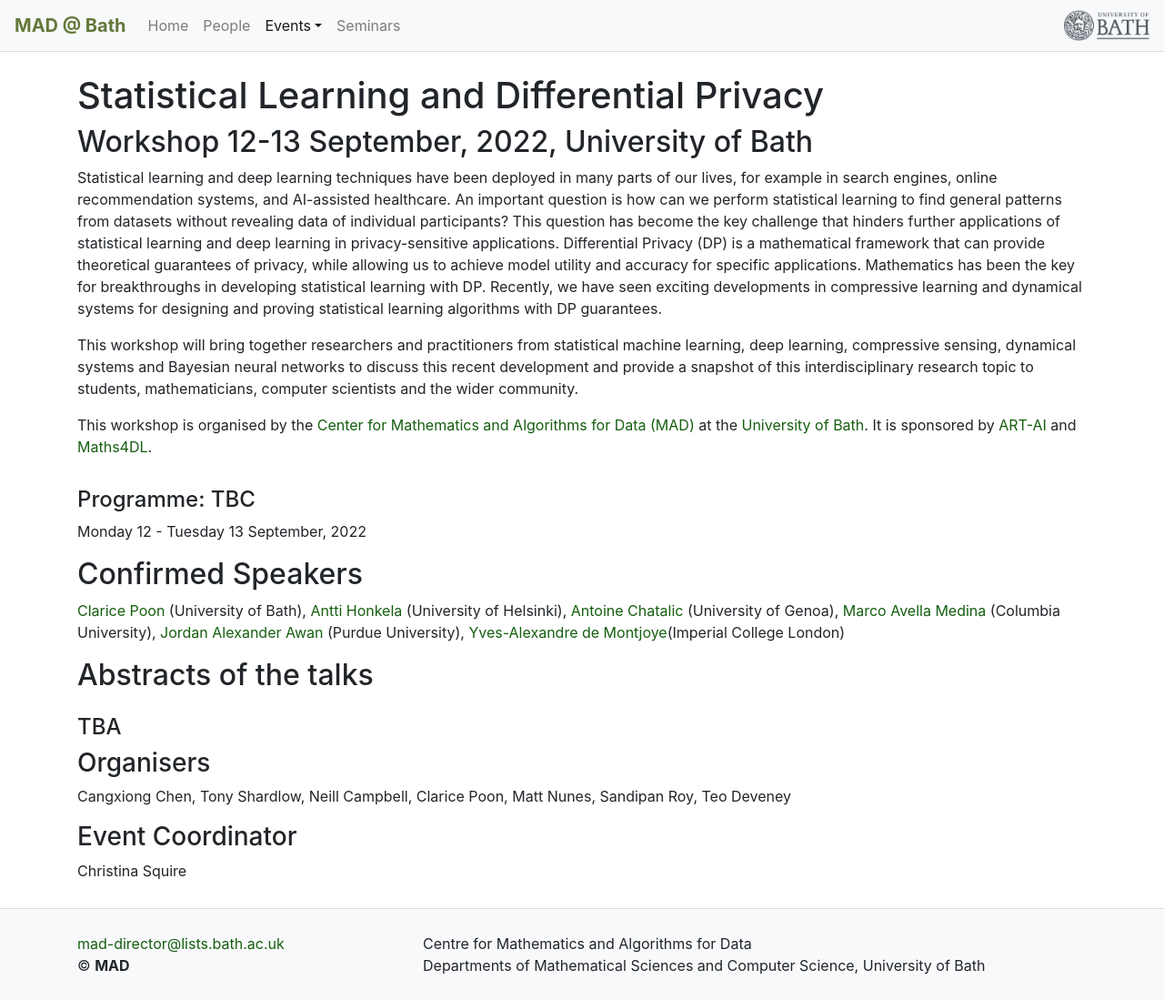
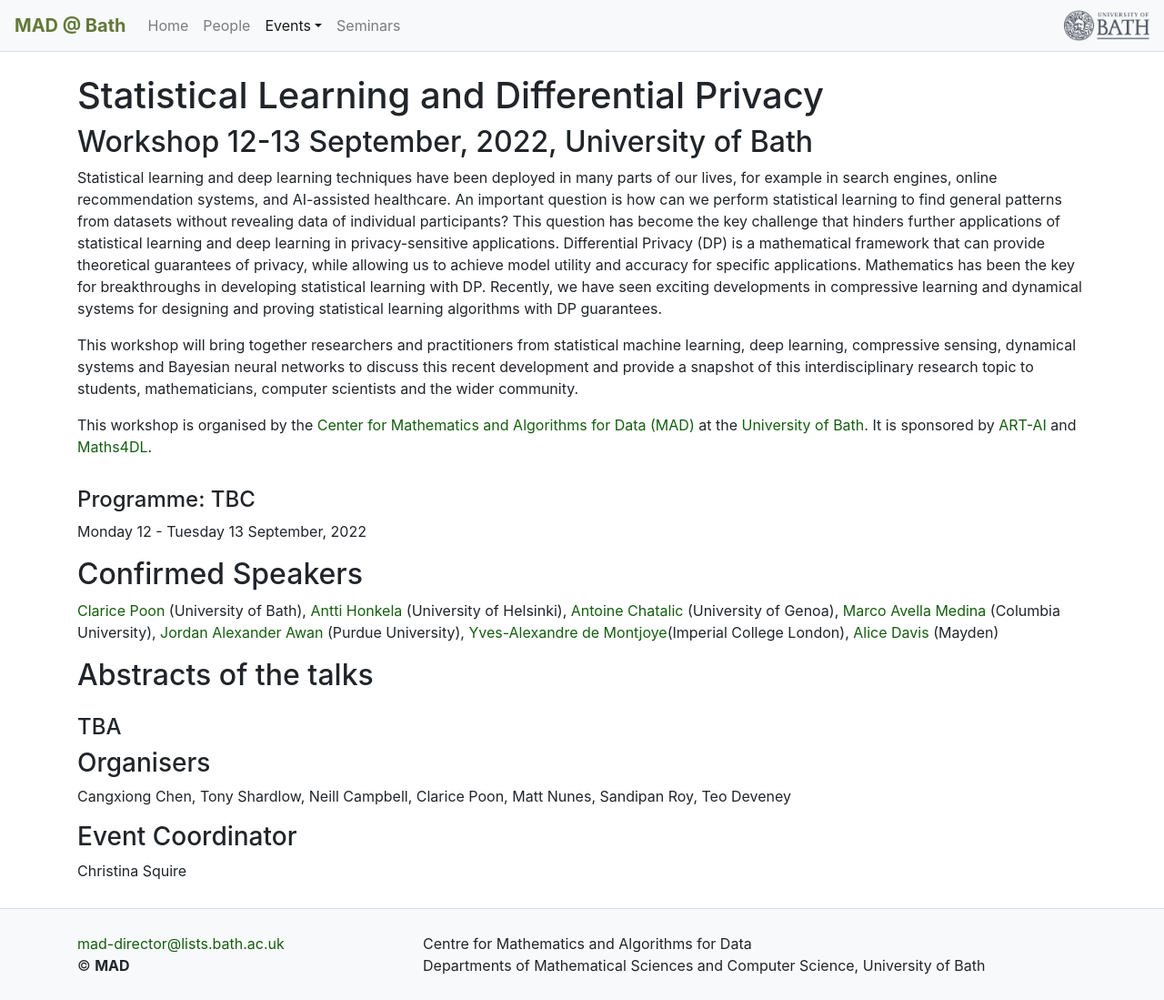
Before and after one commit to mathematics-and-algorithms-for-data/mathematics-and-algorithms-for-data.github.io, a Jekyll site: the page built from events/diff_priv_2022.md, in a window 1280 px wide and 1099 px high. Shown: the whole window at 91% size. Built offline with Jekyll 4.4.1, drawn with Linux system fonts in a browser that asks for light colours; nearby versions of some CDN libraries.

Commit message:
Update diff_priv_2022.md

```diff
--- a/events/diff_priv_2022.md
+++ b/events/diff_priv_2022.md
@@ -25,7 +25,7 @@
 |9:00am || [TBA](https://www.) *"TBA"* |
 -->
 ## Confirmed Speakers
-[Clarice Poon](https://cmhsp2.github.io/) (University of Bath), [Antti Honkela](https://www.cs.helsinki.fi/u/ahonkela/) (University of Helsinki), [Antoine Chatalic](https://achatali.gitlab.io/) (University of Genoa), [Marco Avella Medina](https://sites.google.com/site/marcoavellamedina/home) (Columbia University), [Jordan Alexander Awan](https://jordan-awan.com/) (Purdue University), [Yves-Alexandre de Montjoye](http://www.demontjoye.com/index.html)(Imperial College London)
+[Clarice Poon](https://cmhsp2.github.io/) (University of Bath), [Antti Honkela](https://www.cs.helsinki.fi/u/ahonkela/) (University of Helsinki), [Antoine Chatalic](https://achatali.gitlab.io/) (University of Genoa), [Marco Avella Medina](https://sites.google.com/site/marcoavellamedina/home) (Columbia University), [Jordan Alexander Awan](https://jordan-awan.com/) (Purdue University), [Yves-Alexandre de Montjoye](http://www.demontjoye.com/index.html)(Imperial College London), [Alice Davis](https://www.linkedin.com/in/alice-davis-837552150/) (Mayden)
 
 ## Abstracts of the talks
 <h4 class="pt-3">TBA</h4>
```
